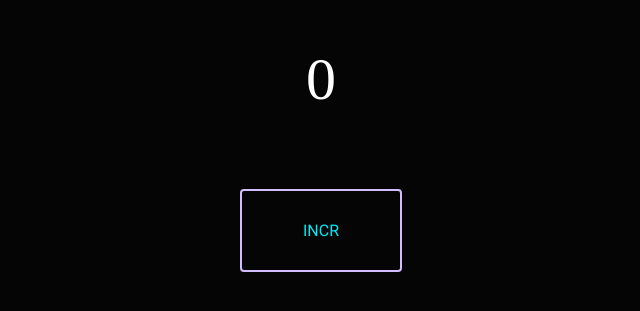
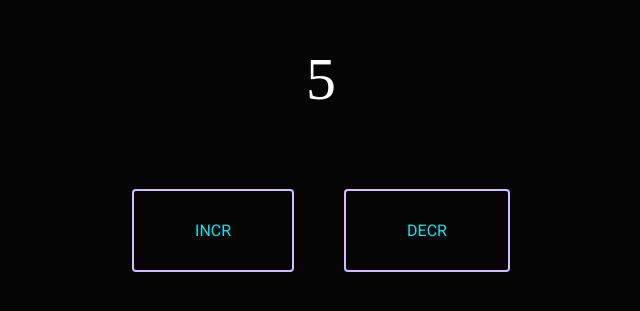
Before and after one commit to Vishakha2018/React_Project, a React (Create React App) app in the folder reactapp/: page / in a window 1280 px wide. Shown: the part 265-576 px from the top of the page, without its empty margins (319-959 px from the left). Built offline with nearby package versions, Linux system fonts and the light colour scheme.

Commit message:
UseReducer-uses

```diff
--- a/reactapp/src/App.js
+++ b/reactapp/src/App.js
@@ -1,7 +1,8 @@
 import React from 'react'
 // import Restaurant from './components/Basics/Restaurant'
 // import UseState from './components/Hooks/UseState'
-import UseEffect from './components/Hooks/UseEffect'
+// import UseEffect from './components/Hooks/UseEffect'
+import UseReducer from './components/Hooks/UseReducer'
 
 const App = () => {
   return (
@@ -11,7 +12,8 @@ const App = () => {
       {/* <MyName/> */}
       {/* <Restaurant/> */}
       {/* <UseState/> */}
-      <UseEffect/>
+      {/* <UseEffect/> */}
+      <UseReducer/>
     </div>
 
   )
--- /dev/null
+++ b/reactapp/src/components/Hooks/UseReducer.js
@@ -0,0 +1,44 @@
+import React , {useReducer} from 'react';
+import "./style.css"
+
+const reducer=(state,action)=>{
+    if(action.typ==="INCR"){
+        state=state+1;
+    }
+    if(state>0 && action.typ==="DECR"){
+        state=state-1;
+    }
+    return state;
+}
+const UseReducer = () => {
+    const initialData=5;
+
+    //state is for store initialdata,dispatch is for point reducer function which update the state data
+    //It is similar to useState (for small task use useState and for big tasks or for redux use useReducer)
+    const [state, dispatch] = useReducer(reducer, initialData);
+  return (
+    <>
+    <div className='center_div'>
+        <p>
+            {state}
+        </p>
+        <div className='button2' onClick={()=>dispatch({typ:"INCR"})}>
+            <span></span>
+            <span></span>
+            <span></span>
+            <span></span>
+            INCR
+        </div>
+        <div className='button2' onClick={()=>dispatch({typ:"DECR"})}>
+            <span></span>
+            <span></span>
+            <span></span>
+            <span></span>
+            DECR
+        </div>
+      </div>
+    </>
+  );
+}
+
+export default UseReducer;
```
